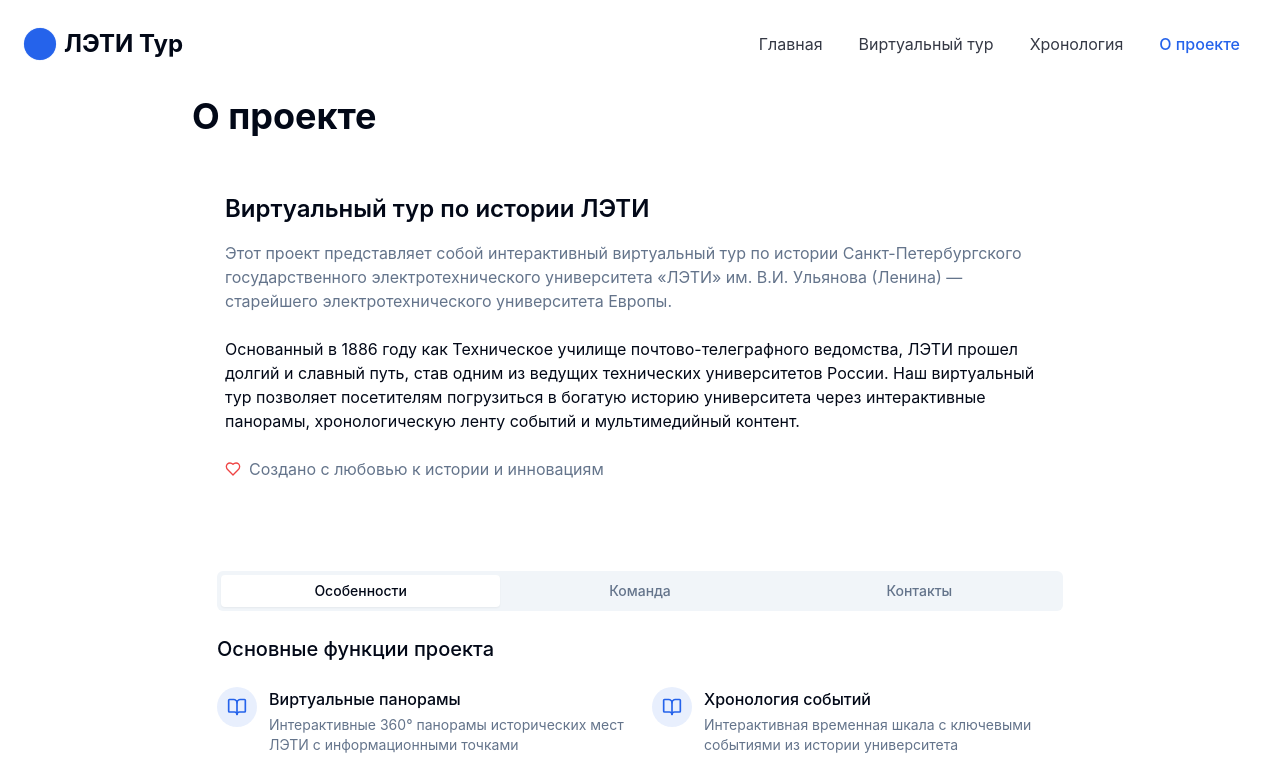
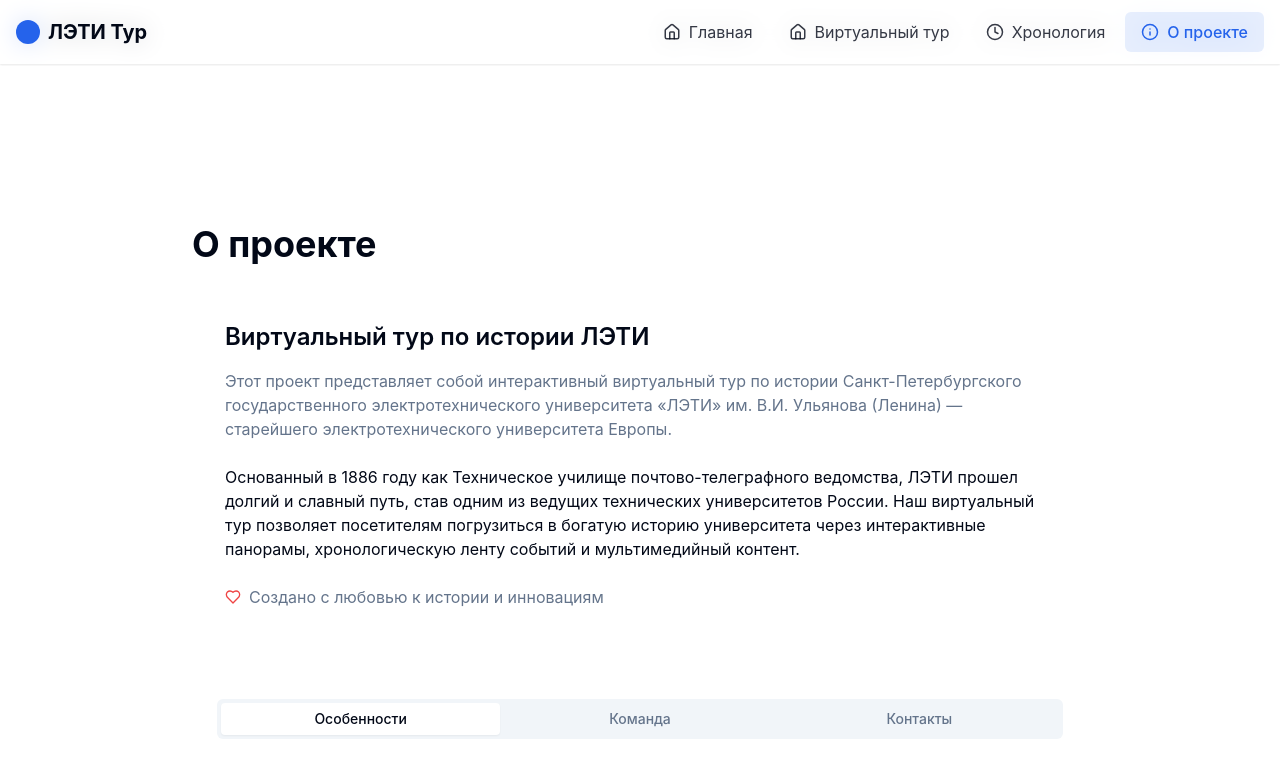
Before and after one commit to yakudza0708/virtual-history-explorer, a React (Vite) app: page /about in a window 1280 px wide. Shown: the top 767 px of the page. Built offline with nearby package versions, Linux system fonts and the light colour scheme.

Commit message:
Refactor navigation menu
The navigation menu was refactored due to issues with loading on scroll. The previous implementation was replaced with a new menu.

```diff
--- a/src/App.tsx
+++ b/src/App.tsx
@@ -4,6 +4,7 @@ import { Toaster as Sonner } from "@/components/ui/sonner";
 import { TooltipProvider } from "@/components/ui/tooltip";
 import { QueryClient, QueryClientProvider } from "@tanstack/react-query";
 import { BrowserRouter, Routes, Route } from "react-router-dom";
+import Navigation from "./components/Navigation";
 import Index from "./pages/Index";
 import Tour from "./pages/Tour";
 import Timeline from "./pages/Timeline";
@@ -16,18 +17,18 @@ const queryClient = new QueryClient();
 const App = () => (
   <QueryClientProvider client={queryClient}>
     <TooltipProvider>
+      <BrowserRouter>
+        <Navigation />
+        <Routes>
+          <Route path="/" element={<AnimatedTransition><Index /></AnimatedTransition>} />
+          <Route path="/tour" element={<AnimatedTransition><Tour /></AnimatedTransition>} />
+          <Route path="/timeline" element={<AnimatedTransition><Timeline /></AnimatedTransition>} />
+          <Route path="/about" element={<AnimatedTransition><About /></AnimatedTransition>} />
+          <Route path="*" element={<AnimatedTransition><NotFound /></AnimatedTransition>} />
+        </Routes>
+      </BrowserRouter>
       <Toaster />
       <Sonner />
-      <BrowserRouter>
-        <Routes>
-          <Route path="/" element={<Index />} />
-          <Route path="/tour" element={<Tour />} />
-          <Route path="/timeline" element={<Timeline />} />
-          <Route path="/about" element={<About />} />
-          {/* ADD ALL CUSTOM ROUTES ABOVE THE CATCH-ALL "*" ROUTE */}
-          <Route path="*" element={<NotFound />} />
-        </Routes>
-      </BrowserRouter>
     </TooltipProvider>
   </QueryClientProvider>
 );
--- a/src/components/Navigation.tsx
+++ b/src/components/Navigation.tsx
@@ -1,53 +1,37 @@
 
 import React, { useState, useEffect } from 'react';
 import { Link, useLocation } from 'react-router-dom';
-import { Menu, X } from 'lucide-react';
+import { Menu, X, Home, Clock, Info } from 'lucide-react';
+import { cn } from '@/lib/utils';
 
 const Navigation = () => {
   const [isOpen, setIsOpen] = useState(false);
-  const [scrolled, setScrolled] = useState(false);
   const location = useLocation();
 
-  useEffect(() => {
-    const handleScroll = () => {
-      setScrolled(window.scrollY > 10);
-    };
-
-    window.addEventListener('scroll', handleScroll);
-    return () => window.removeEventListener('scroll', handleScroll);
-  }, []);
-
+  // Close mobile menu when changing routes
   useEffect(() => {
     setIsOpen(false);
   }, [location]);
 
   const navigationItems = [
-    { name: 'Главная', path: '/' },
-    { name: 'Виртуальный тур', path: '/tour' },
-    { name: 'Хронология', path: '/timeline' },
-    { name: 'О проекте', path: '/about' },
+    { name: 'Главная', path: '/', icon: <Home size={18} /> },
+    { name: 'Виртуальный тур', path: '/tour', icon: <Home size={18} /> },
+    { name: 'Хронология', path: '/timeline', icon: <Clock size={18} /> },
+    { name: 'О проекте', path: '/about', icon: <Info size={18} /> },
   ];
 
   return (
-    <header
-      className={`fixed top-0 left-0 right-0 z-50 transition-all duration-300 ${
-        scrolled ? 'py-3 glass' : 'py-6 bg-transparent'
-      }`}
-    >
-      <div className="container mx-auto px-4 md:px-6">
-        <div className="flex items-center justify-between">
+    <>
+      {/* Fixed header/navbar */}
+      <header className="fixed top-0 left-0 right-0 z-50 bg-background/80 backdrop-blur-md shadow-sm">
+        <div className="container mx-auto px-4">
+          <div className="flex items-center justify-between h-16">
             <Link
               to="/"
-            className="text-xl md:text-2xl font-bold text-foreground flex items-center gap-2"
+              className="text-xl font-bold text-foreground flex items-center gap-2"
             >
-            <span className="relative">
-              <span className="animate-rotate-center absolute inset-0 border-2 border-primary/50 rounded-full" />
-              <span className="block w-8 h-8 rounded-full bg-primary" />
-            </span>
-            <span className="relative group">
-              <span className="block transition-transform group-hover:translate-y-1 opacity-0 group-hover:opacity-100 absolute h-0.5 w-full bg-primary duration-300" />
+              <span className="block w-6 h-6 rounded-full bg-primary" />
               ЛЭТИ Тур
-            </span>
             </Link>
 
             {/* Desktop Navigation */}
@@ -56,10 +40,14 @@ const Navigation = () => {
                 <Link
                   key={item.path}
                   to={item.path}
-                className={`nav-item ${
-                  location.pathname === item.path ? 'text-primary font-medium' : 'text-foreground/80'
-                }`}
+                  className={cn(
+                    "flex items-center gap-2 px-4 py-2 rounded-md transition-colors",
+                    location.pathname === item.path
+                      ? "bg-primary/10 text-primary font-medium"
+                      : "text-foreground/80 hover:bg-primary/5 hover:text-foreground"
+                  )}
                 >
+                  {item.icon}
                   {item.name}
                 </Link>
               ))}
@@ -67,7 +55,7 @@ const Navigation = () => {
 
             {/* Mobile Menu Button */}
             <button
-            className="md:hidden text-foreground"
+              className="md:hidden rounded-md p-2 text-foreground hover:bg-primary/5"
               onClick={() => setIsOpen(!isOpen)}
               aria-label={isOpen ? 'Close Menu' : 'Open Menu'}
             >
@@ -75,28 +63,61 @@ const Navigation = () => {
             </button>
           </div>
         </div>
+      </header>
 
-      {/* Mobile Navigation */}
+      {/* Mobile Navigation Drawer */}
       <div
-        className={`md:hidden fixed inset-0 z-40 bg-background/95 backdrop-blur-md transition-all duration-300 ease-in-out ${
-          isOpen ? 'opacity-100 pointer-events-auto' : 'opacity-0 pointer-events-none'
-        }`}
+        className={cn(
+          "fixed inset-0 z-40 transform transition-transform ease-in-out duration-300 md:hidden",
+          isOpen ? "translate-x-0" : "translate-x-full"
+        )}
       >
-        <div className="flex flex-col items-center justify-center h-full">
+        <div className="bg-background h-full w-full flex flex-col">
+          {/* Mobile Menu Header */}
+          <div className="flex items-center justify-between p-4 border-b">
+            <Link
+              to="/"
+              className="text-xl font-bold text-foreground"
+              onClick={() => setIsOpen(false)}
+            >
+              ЛЭТИ Тур
+            </Link>
+            <button
+              onClick={() => setIsOpen(false)}
+              className="p-2 rounded-md text-foreground hover:bg-primary/5"
+              aria-label="Close Menu"
+            >
+              <X size={24} />
+            </button>
+          </div>
+
+          {/* Mobile Menu Items */}
+          <div className="flex-1 overflow-y-auto py-4">
+            <nav className="flex flex-col space-y-1 px-3">
               {navigationItems.map((item) => (
                 <Link
                   key={item.path}
                   to={item.path}
-              className={`text-2xl py-4 ${
-                location.pathname === item.path ? 'text-primary font-medium' : 'text-foreground/80'
-              }`}
+                  onClick={() => setIsOpen(false)}
+                  className={cn(
+                    "flex items-center gap-3 px-4 py-3 rounded-md transition-colors",
+                    location.pathname === item.path
+                      ? "bg-primary/10 text-primary font-medium"
+                      : "text-foreground/80 hover:bg-primary/5 hover:text-foreground"
+                  )}
                 >
-              {item.name}
+                  {item.icon}
+                  <span className="text-lg">{item.name}</span>
                 </Link>
               ))}
+            </nav>
           </div>
         </div>
-    </header>
+      </div>
+
+      {/* Add spacing to ensure content doesn't hide behind the fixed header */}
+      <div className="h-16"></div>
+    </>
   );
 };
 
```
Lines whose indentation alone changed are shown as unchanged.
